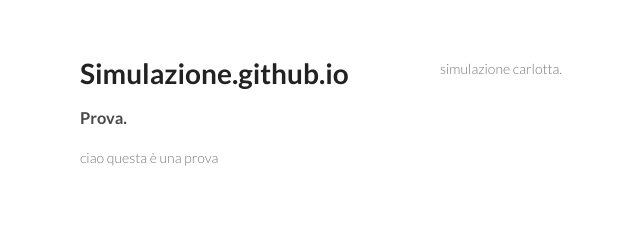
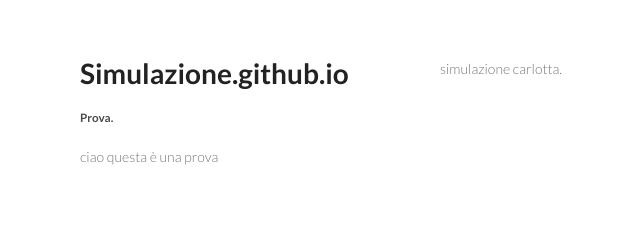
Before and after one commit to carlotta-pili/simulazione.github.io, a plain HTML site: page index.html in a window 1280 px wide. Shown: the top 240 px of the page, 130-770 px from the left. Drawn offline with Linux system fonts and the light colour scheme.

Commit message:
Update index.html

```diff
--- a/index.html
+++ b/index.html
@@ -19,7 +19,7 @@
         <h1>Simulazione.github.io</h1>
         <p></p>
 
-       <h3>Prova. </h3>
+       <h5>Prova. </h5>
 
        <p> ciao questa è una prova </p>
       </header>
```
